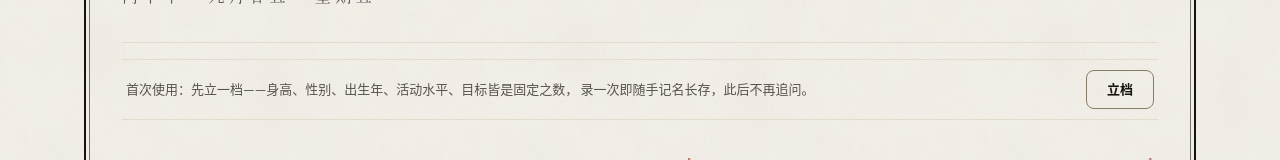
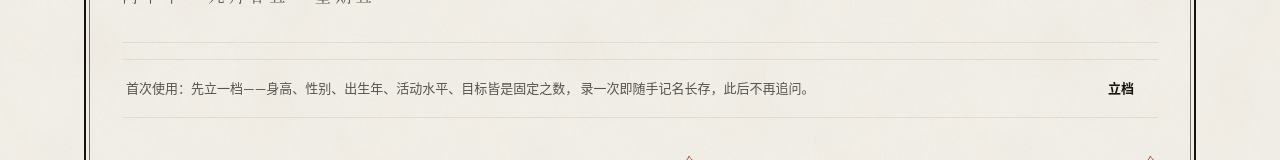
Before and after one commit to jiahui09/Personal-Health-Coach, a React (Vite) app: page / in a window 1280 px wide. Both pictures are taken after typing "Sample" into the empty fields and a click on the button "打开手记". Shown: the part 249-409 px from the top of the page. Built offline with nearby package versions, Linux system fonts and the light colour scheme; no server answers; the database is empty.

Commit message:
feat(ui): 按钮取消描边——btn-quiet 去 1px 控制线,契约断言与文档同步

```diff
--- a/src/index.css
+++ b/src/index.css
@@ -80,7 +80,7 @@
 }
 
 @layer components {
-  /* 动作三级体系:墨实心主按钮（弹层内的郑重确认） → 描边轻按钮（就地动作,不抢戏）
+  /* 动作三级体系:墨实心主按钮（弹层内的郑重确认） → 无描边轻按钮（就地动作,不抢戏）
      → 文字链。绿不作按钮底色(只表状态/达标/图表);圆角仍全站唯一 8px 档。
      页内动作（毕此一练/照准/录之）一律用 .btn-quiet：注意力归内容,不归按钮。 */
   .btn-primary {
@@ -105,8 +105,8 @@
     background-color: var(--color-ink2);
   }
 
-  /* 描边轻按钮:与主按钮同组度量（同高同字）,只换轻重——纸底、1px 控制线,
-     hover 只压一层极淡墨晕,不加影不加色。 */
+  /* 无描边轻按钮:与主按钮同组度量（同高同字）,只换轻重——纸底留白与字重定分量,
+     不描边不加影不加色;hover 只压一层极淡墨晕。 */
   .btn-quiet {
     display: inline-flex;
     align-items: center;
@@ -118,16 +118,15 @@
     line-height: 1.3;
     color: var(--color-ink);
     background-color: transparent;
-    border: 1px solid var(--color-control);
+    border: none;
     border-radius: 8px;
-    transition: background-color 150ms, border-color 150ms;
+    transition: background-color 150ms;
     cursor: pointer;
     --ink-glow: color-mix(in srgb, var(--color-ink) 12%, transparent);
     --ink-wash: color-mix(in srgb, var(--color-ink) 20%, transparent);
   }
   .btn-quiet:hover {
     background-color: var(--color-linesoft);
-    border-color: var(--color-ink3);
   }
 
   /* ---------- 水墨交互层（InkButton 自动挂 .ink-btn） ----------
@@ -141,8 +140,7 @@
     position: relative;
     overflow: hidden;
     isolation: isolate;
-    transition: transform 100ms var(--ease-out), background-color 150ms,
-      border-color 150ms;
+    transition: transform 100ms var(--ease-out), background-color 150ms;
   }
   .ink-btn:active {
     transform: translateY(1px);
```
Also changed, not shown: 2 other files (tests, documents, lock files or other folders).
